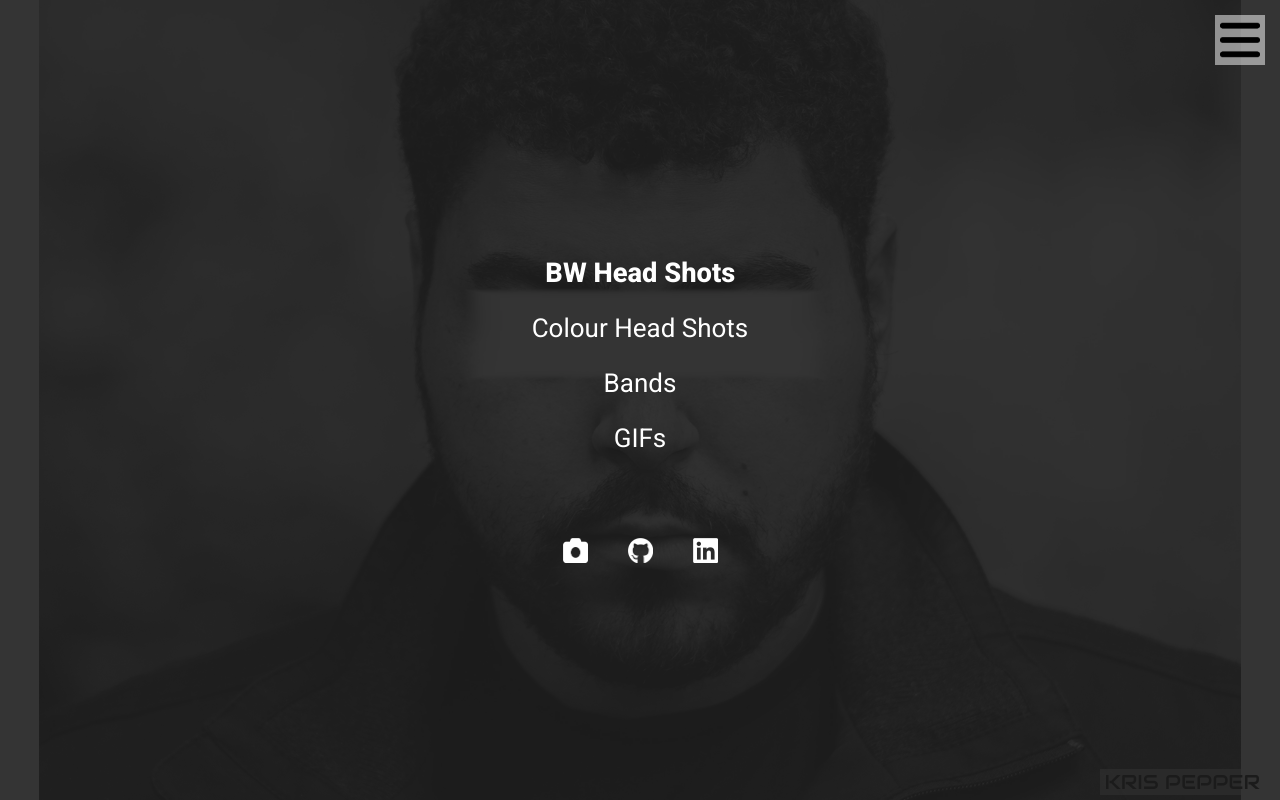
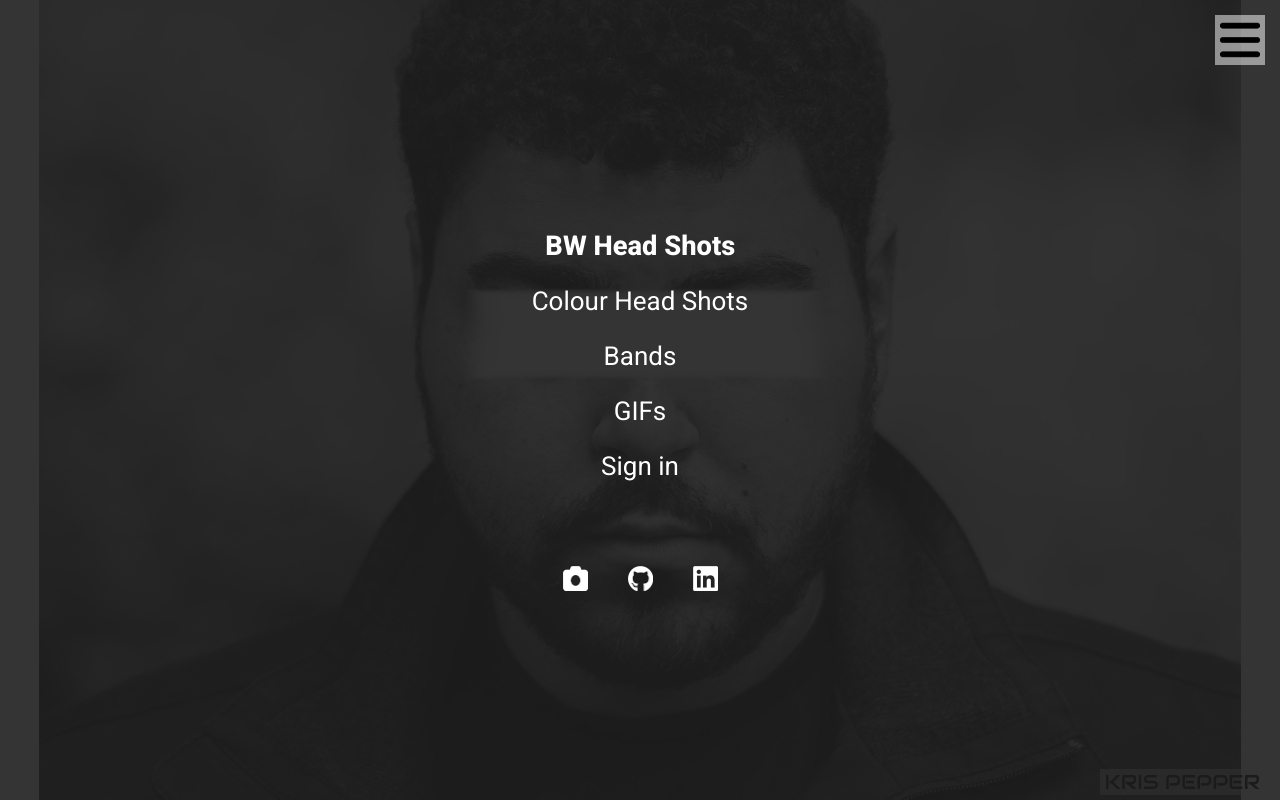
Before and after one commit to KrisHHFI/Photography_Portfolio_2025, a Next.js app: page / in a window 1280 px wide. Both pictures are taken after a click on the element 1240 px from the left and 40 px from the top of the page. Built offline with nearby package versions, Linux system fonts and the light colour scheme.

Commit message:
Sign in link added

```diff
--- a/src/components/Carousel.tsx
+++ b/src/components/Carousel.tsx
@@ -5,10 +5,10 @@ import { useEffect, useState } from 'react';
 import { useGlobalContext } from '../context/GlobalContext';
 
 const Carousel: React.FC = () => {
-  const { activeGallery } = useGlobalContext();
+  const { activeLink } = useGlobalContext();
 
   const getCurrentGalleryImages = () => {
-    switch (activeGallery) {
+    switch (activeLink) {
       case GALLERIES.BW_HEAD_SHOTS:
         return bwImages;
       case GALLERIES.COLOUR_HEAD_SHOTS:
@@ -31,7 +31,7 @@ const Carousel: React.FC = () => {
     setCurrentImages(newImages);
     setImageKeys(Object.keys(newImages) as (keyof typeof newImages)[]);
     setCurrentIndex(0); // Reset index to the first image
-  }, [activeGallery]);
+  }, [activeLink]);
 
   const handlePrev = () => {
     setCurrentIndex((prevIndex) =>
--- a/src/components/Menu.tsx
+++ b/src/components/Menu.tsx
@@ -4,39 +4,52 @@ import { socialLinks } from '../constants/objectArrays';
 import { useGlobalContext } from '../context/GlobalContext';
 
 const Menu: React.FC = () => {
-  const { activeGallery, menuVisible, setActiveGallery, toggleMenu } = useGlobalContext();
+  const { activeLink, setActiveLink, menuVisible, toggleMenu } = useGlobalContext();
 
-  const handleGalleryChange = (gallery: string) => {
-    setActiveGallery(gallery);
+  const handleLinkChange = (link: string) => {
+    setActiveLink(link);
     toggleMenu();
   };
 
-  const getLinkClass = (gallery: string) => {
-    return `menu-link ${activeGallery === gallery ? 'menu-active-link' : ''}`;
+  const getLinkClass = (link: string) => {
+    return `menu-link ${activeLink === link ? 'menu-active-link' : ''}`;
   };
 
   return (
     <div className={`menu ${menuVisible ? 'menu-visible' : ''}`}>
-      <div className='menu-links'>
+      <div className="menu-links">
         {Object.values(GALLERIES).map((gallery) => (
           <div
             key={gallery}
             className={getLinkClass(gallery)}
-            onClick={() => handleGalleryChange(gallery)}
+            onClick={() => handleLinkChange(gallery)}
           >
             {gallery}
           </div>
         ))}
+
+        {/* Sign in as another link */}
+        <div
+          className={getLinkClass('Sign in')}
+          onClick={() => handleLinkChange(activeLink)}
+        >
+          Sign in
+        </div>
       </div>
 
-      <div className='menu-social-icons'>
+      <div className="menu-social-icons">
         {socialLinks.map(({ href, alt, src }) => (
           <a key={href} href={href} target="_blank" rel="noopener noreferrer">
-            <Image alt={alt} className="menu-social-icon" height={25} src={src} width={25} />
+            <Image
+              alt={alt}
+              className="menu-social-icon"
+              height={25}
+              src={src}
+              width={25}
+            />
           </a>
         ))}
       </div>
-
     </div>
   );
 };
--- a/src/constants/interfaces.tsx
+++ b/src/constants/interfaces.tsx
@@ -1,7 +1,7 @@
 export interface GlobalContextType {
-    activeGallery: string;
+    activeLink: string;
     menuVisible: boolean;
-    setActiveGallery: (gallery: string) => void;
+    setActiveLink: (gallery: string) => void;
     toggleMenu: () => void;
 }
 
--- a/src/context/GlobalContext.tsx
+++ b/src/context/GlobalContext.tsx
@@ -10,12 +10,12 @@ const GlobalContext = createContext<GlobalContextType | undefined>(undefined);
 // Create a provider component
 export const GlobalProvider: React.FC<{ children: ReactNode }> = ({ children }) => {
   const [menuVisible, setMenuVisible] = useState<boolean>(false);
-  const [activeGallery, setActiveGallery] = useState<string>(GALLERIES.BW_HEAD_SHOTS);
+  const [activeLink, setActiveLink] = useState<string>(GALLERIES.BW_HEAD_SHOTS);
 
   const toggleMenu = () => setMenuVisible(prev => !prev);
 
   return (
-    <GlobalContext.Provider value={{ menuVisible, toggleMenu, activeGallery, setActiveGallery }}>
+    <GlobalContext.Provider value={{ menuVisible, toggleMenu, activeLink, setActiveLink }}>
       {children}
     </GlobalContext.Provider>
   );
```
